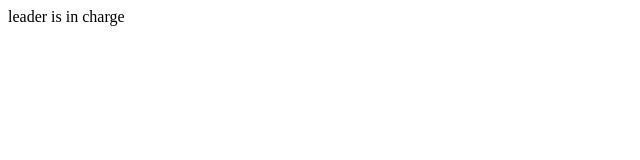
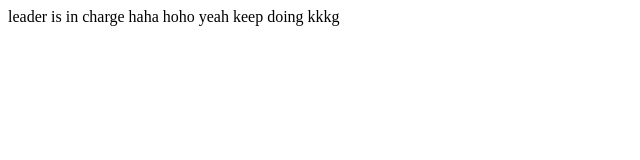
Before and after one commit to chan7270kr/company-project-test, a plain HTML site: page index.html in a window 1280 px wide. Shown: the whole page, without its empty margins (0-640 px from the left). Drawn offline with Linux system fonts and the light colour scheme.

Commit message:
second commit

```diff
--- a/index.html
+++ b/index.html
@@ -11,6 +11,11 @@
 <body>
     <nav>
         leader is in charge
+        haha
+        hoho
+        yeah
+        keep doing
+        kkkg
     </nav>
     <main></main>
     <footer></footer>
```
